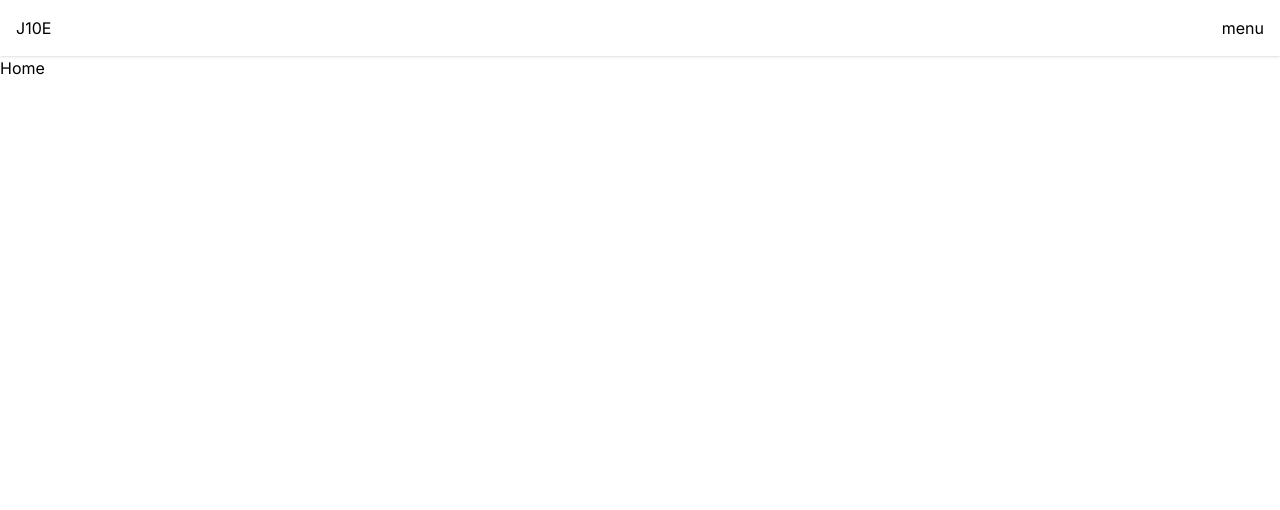
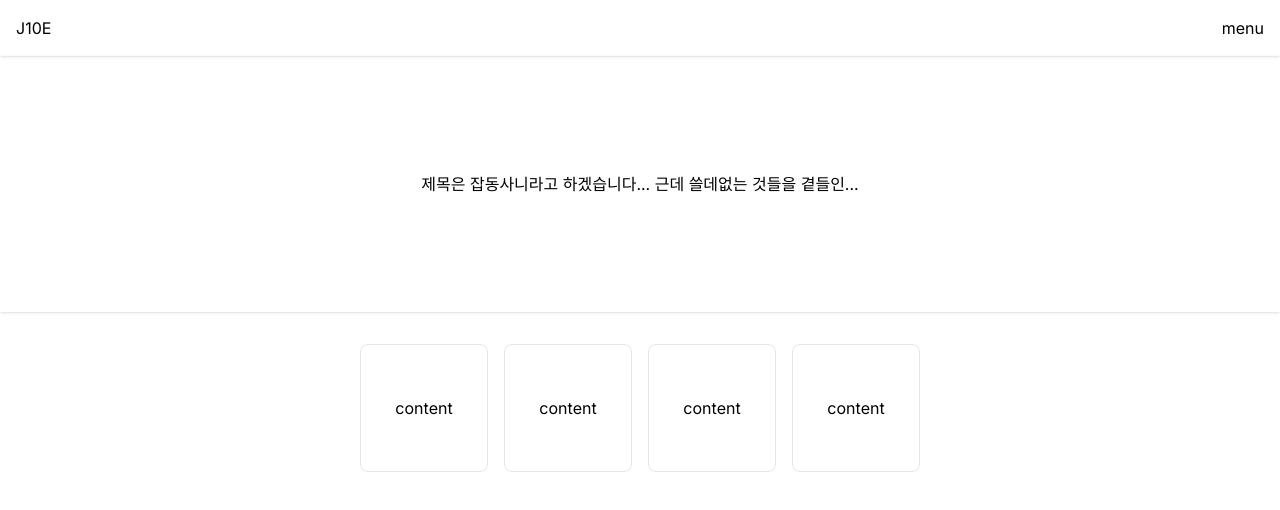
Before and after one commit to ruokic/jobdongsanee, a Next.js app: page / in a window 1280 px wide. Shown: the top 510 px of the page. Built offline with nearby package versions, Linux system fonts and the light colour scheme.

Commit message:
[feature] set default layout in home
- add `Banner.tsx` in `app/ui/home/`
- add `ContentBox.tsx` in `app/ui/home/`
- set dummy in `app/page.tsx`

```diff
--- a/app/page.tsx
+++ b/app/page.tsx
@@ -1,3 +1,16 @@
+import ContentBox from './ui/home/ContentBox';
+import Banner from './ui/home/Banner';
+
 export default function Home() {
-  return <main>Home</main>;
+  return (
+    <main className='flex flex-col gap-4'>
+      <Banner />
+      <div className='p-4 flex flex-wrap gap-4 justify-center'>
+        <ContentBox />
+        <ContentBox />
+        <ContentBox />
+        <ContentBox />
+      </div>
+    </main>
+  );
 }
--- /dev/null
+++ b/app/ui/home/Banner.tsx
@@ -0,0 +1,9 @@
+export default function Banner() {
+  return (
+    <div className='w-full h-64 flex justify-center text-center items-center shadow'>
+      <div className='p-4'>
+        제목은 잡동사니라고 하겠습니다... 근데 쓸데없는 것들을 곁들인...
+      </div>
+    </div>
+  );
+}
--- /dev/null
+++ b/app/ui/home/ContentBox.tsx
@@ -0,0 +1,7 @@
+export default function ContentBox() {
+  return (
+    <button className='h-32 w-32 flex flex-col justify-center items-center border rounded-lg active:bg-neutral-100'>
+      content
+    </button>
+  );
+}
```
